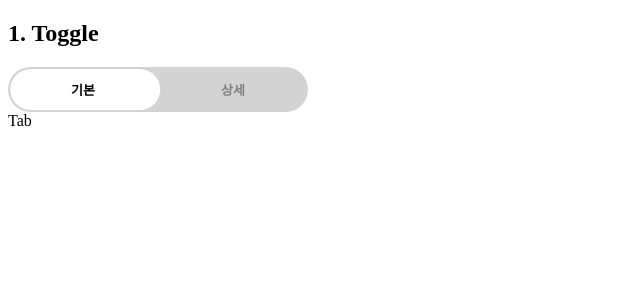
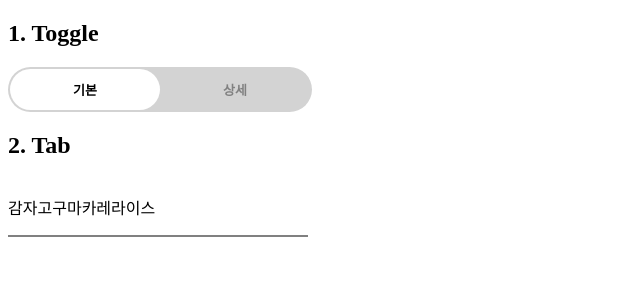
Before and after one commit to daseuls/wanted_pre_onboarding, a React (Create React App) app: page / in a window 1280 px wide. Shown: the top 300 px of the page, without its empty margins (0-640 px from the left). Built offline with nearby package versions, Linux system fonts and the light colour scheme.

Commit message:
feat: toggle.js 수정

```diff
--- a/src/components/Tab.js
+++ b/src/components/Tab.js
@@ -2,7 +2,50 @@ import React from "react";
 import styled from "styled-components";
 
 export default function Tab() {
-  return <div>Tab</div>;
+  const MENU = ["감자", "고구마", "카레라이스"];
+  return (
+    <Container>
+      <Title>2. Tab</Title>
+      <TabContainer>
+        <MenuContainer>
+          {MENU.map((el) => (
+            <MenuTitle>{el}</MenuTitle>
+          ))}
+        </MenuContainer>
+        <TabBarContainer>
+          <TabBar></TabBar>
+          <TabSlider></TabSlider>
+        </TabBarContainer>
+      </TabContainer>
+    </Container>
+  );
 }
 
 const Container = styled.div``;
+
+const Title = styled.h2``;
+
+const TabContainer = styled.div`
+  display: flex;
+  flex-direction: column;
+`;
+
+const MenuTitle = styled.p``;
+
+const MenuContainer = styled.div`
+  display: flex;
+`;
+
+const TabBarContainer = styled.div`
+  width: 300px;
+  /* height: 10px; */
+  /* background-color: red; */
+`;
+
+const TabBar = styled.div`
+  width: 100%;
+  height: 2px;
+  background-color: gray;
+`;
+
+const TabSlider = styled.div``;
--- a/src/components/Toggle.js
+++ b/src/components/Toggle.js
@@ -24,13 +24,13 @@ const Container = styled.div``;
 const Title = styled.h2``;
 
 const ToggleContainer = styled.div`
-  display: flex;
+  display: inline-flex;
   position: relative;
   align-items: center;
-  width: 300px;
   border-radius: 50px;
   background-color: lightgray;
   overflow: auto;
+  padding: 0 2px;
 `;
 
 const ToggleBtn = styled.div`
@@ -49,9 +49,8 @@ const ToggleTitle = styled.p`
 
 const ToggleSlider = styled.div`
   position: absolute;
-  transform: translateX(1.5%);
-  transform: ${(props) => (props.isSelected ? null : "translateX(98.5%)")};
-  width: 50%;
+  transform: ${(props) => (props.isSelected ? null : "translateX(100%)")};
+  width: 150px;
   height: 90%;
   transition: all ease 0.3s;
   border-radius: 50px;
```
